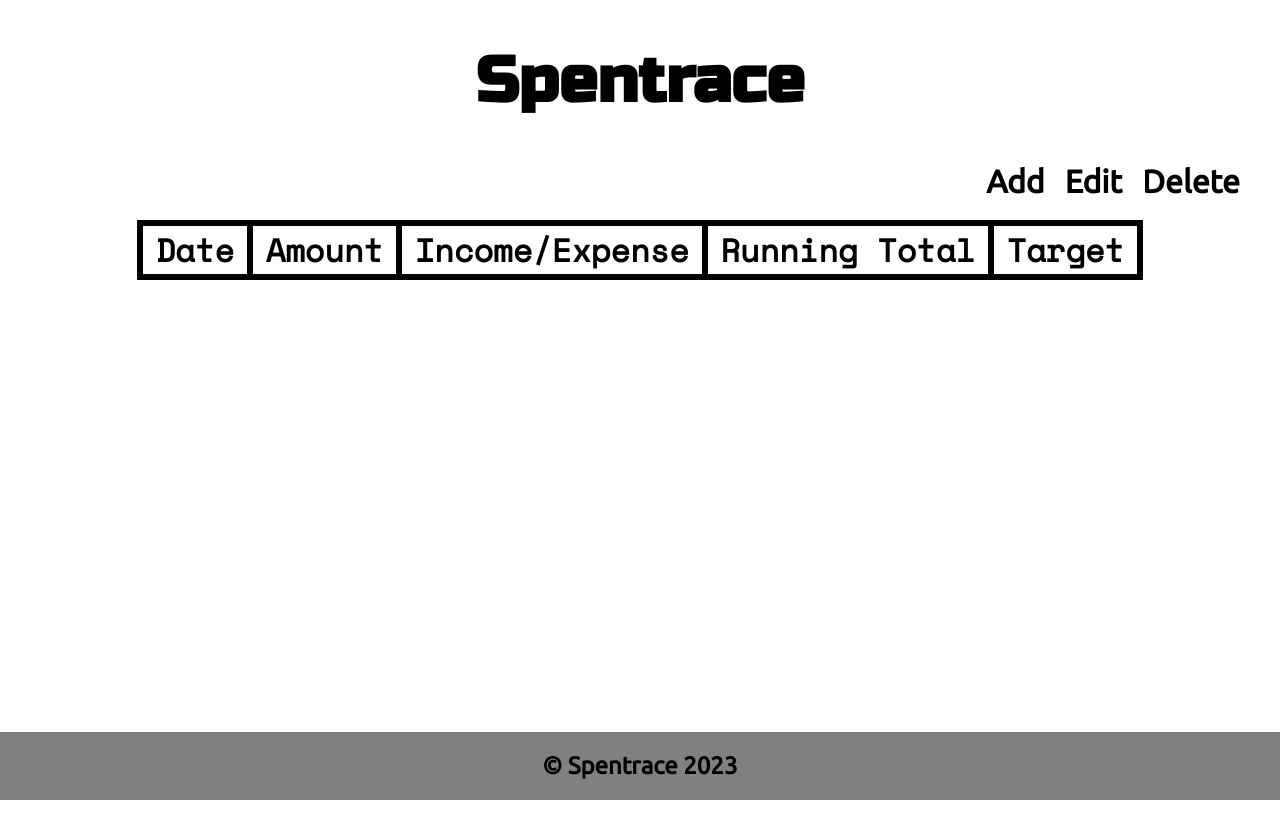
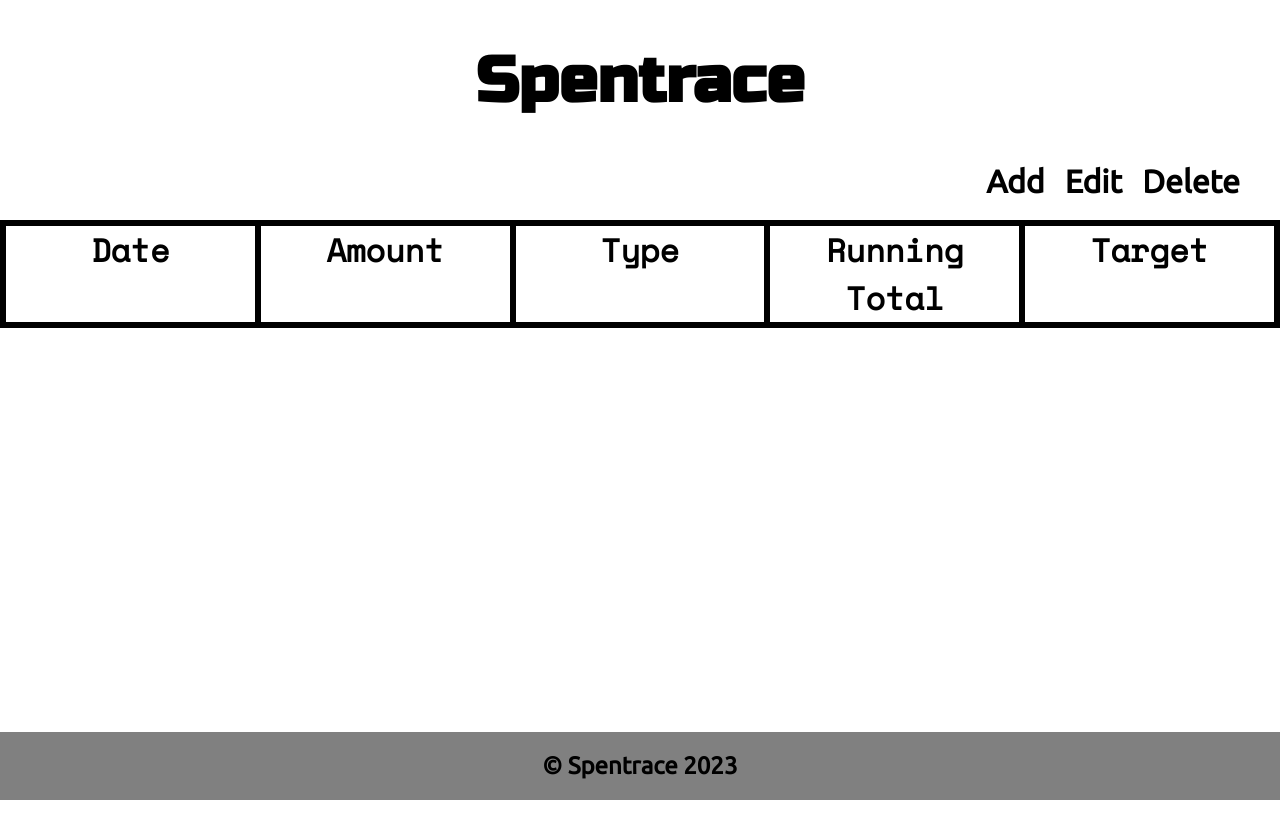
Before and after one commit to Bernard-Calma/spentrace-react, a React (Create React App) app: page / in a window 1280 px wide. Shown: the top 838 px of the page. Built offline with nearby package versions, Linux system fonts and the light colour scheme.

Commit message:
categories styled completely

```diff
--- a/src/container/main/Main.jsx
+++ b/src/container/main/Main.jsx
@@ -6,11 +6,11 @@ class  Main extends Component {
         return(
             <main className='mainContainer'>
                 <div className='categoriesContainer'>
-                    <li>Date</li>
-                    <li>Amount</li>
-                    <li>Income/Expense</li>
-                    <li>Running Total</li>
-                    <li>Target</li>
+                    <div className='listContainer'><li>Date</li></div>
+                    <div className='listContainer'><li>Amount</li></div>
+                    <div className='listContainer'><li>Type</li></div>
+                    <div className='listContainer'><li>Running Total</li></div>
+                    <div className='listContainer'><li>Target</li></div>
                 </div>
             </main>
         )
--- a/src/container/main/main.css
+++ b/src/container/main/main.css
@@ -5,20 +5,28 @@ li {
 
 /* Main Container Styles */
 .mainContainer {
-    border: solid black;
-    width: 1000px;
     margin: 20px auto;
 }
 
 .categoriesContainer {
     display: flex;
+    border: solid black;
+    justify-content: space-evenly;
 }
 
-.categoriesContainer > li {
-    flex-grow: 1;
+.listContainer{
+    width: 20%;
+    border: solid black;
+}
+
+.listContainer > li {
+    margin: auto;
+    overflow-wrap: break-word;
     font-family: 'Space Mono', monospace;
     font-size: 2rem;
-    border: solid black;
     text-align: center;
     font-weight: bold;
+
+
+    /* border: solid black; */
 }
```
